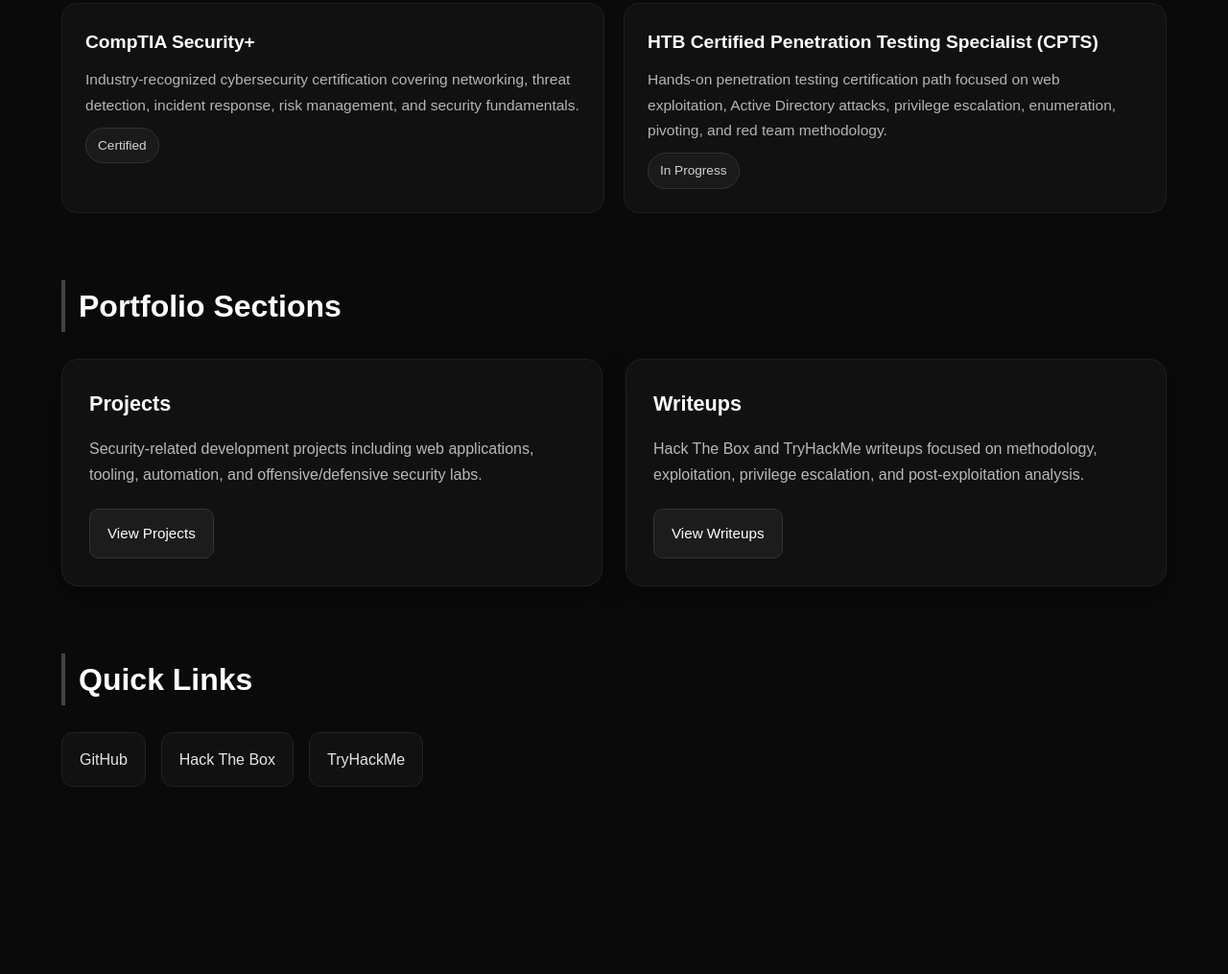
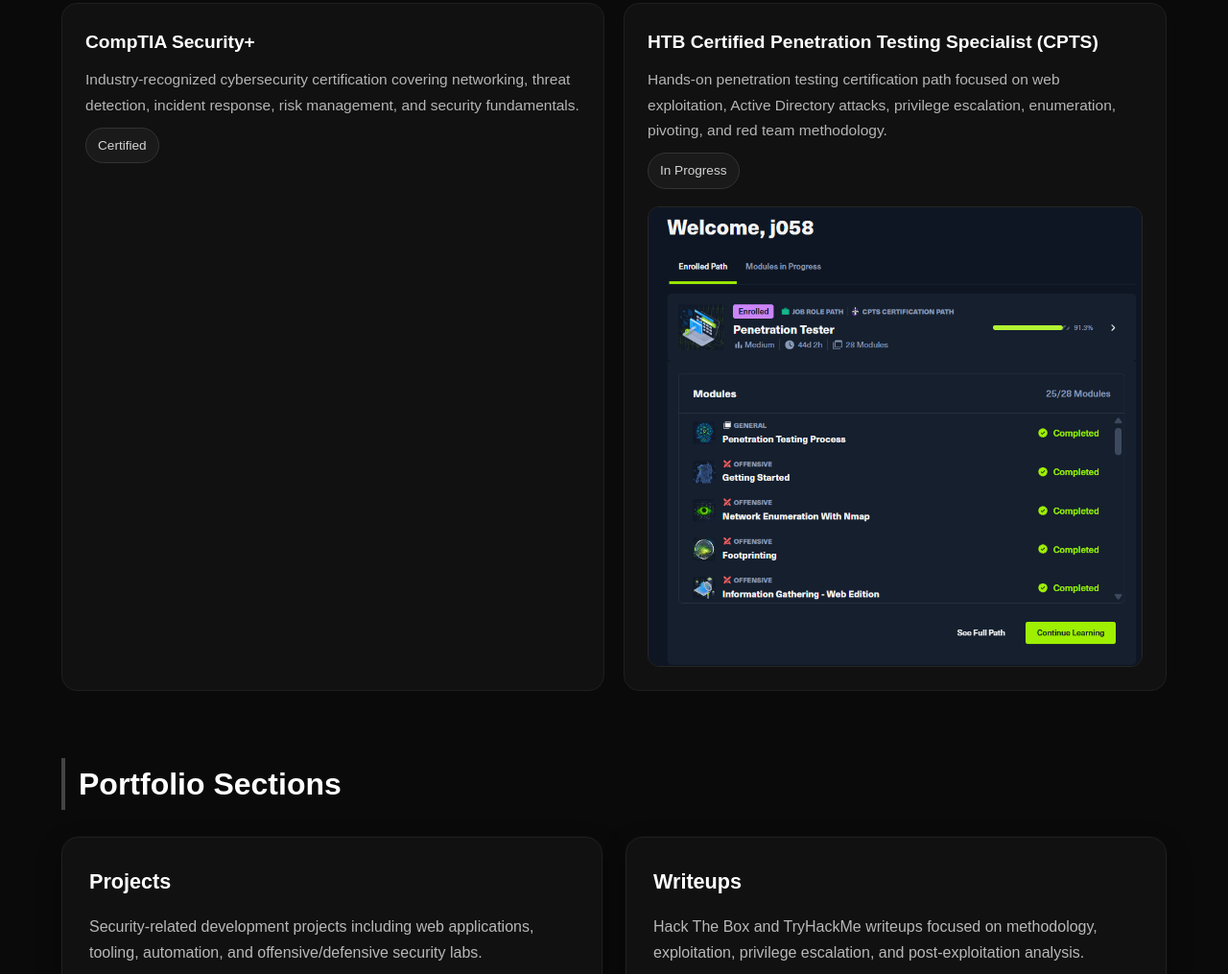
Before and after one commit to james058/james058.github.io, a plain HTML site: page index.html in a window 1280 px wide. Shown: the part 790-1805 px from the top of the page at 96% size. Before the commit the page ends 1720 px from the top, so only its background shows below. Drawn offline with Linux system fonts and the light colour scheme.

Commit message:
Add certification progress image and styling

```diff
--- a/index.html
+++ b/index.html
@@ -190,6 +190,14 @@
       font-size:0.97rem;
     }
 
+    .cert-progress{
+      display:block;
+      width:100%;
+      margin-top:18px;
+      border:1px solid #262626;
+      border-radius:12px;
+    }
+
     /* =========================
        QUICK LINKS
     ========================= */
@@ -343,6 +351,10 @@
           In Progress
         </span>
 
+        <img class="cert-progress"
+             src="assets/CPTS_Progress.png"
+             alt="HTB Academy CPTS path progress: 91.3% complete, 25 of 28 modules"/>
+
       </div>
 
     </div>
```
